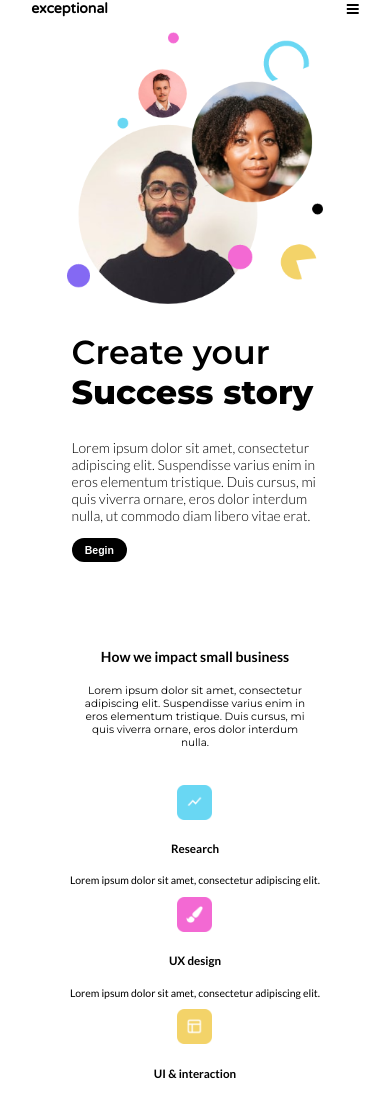
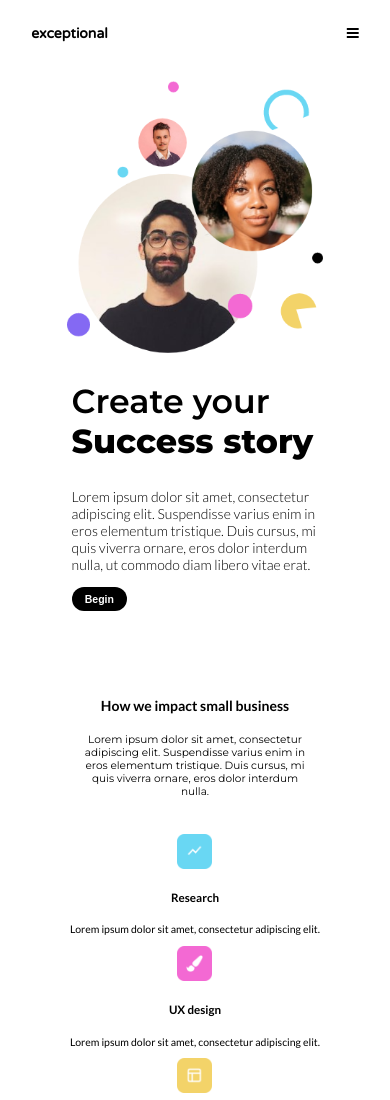
Before and after one commit to BreyanaBey/exceptional, a plain HTML site: page index.html in a window 390 px wide. Shown: the top 1100 px of the page. Drawn offline with Linux system fonts and the light colour scheme.

Commit message:
fix error - adding padding back to nav

```diff
--- a/styles.css
+++ b/styles.css
@@ -241,7 +241,7 @@ footer {
         padding: 0 4vw;
     }
     nav {
-        padding: 0 4vw;
+        padding: 1.75em 4vw;
     }
     footer {
         padding: 1.25em 4vw;
```
